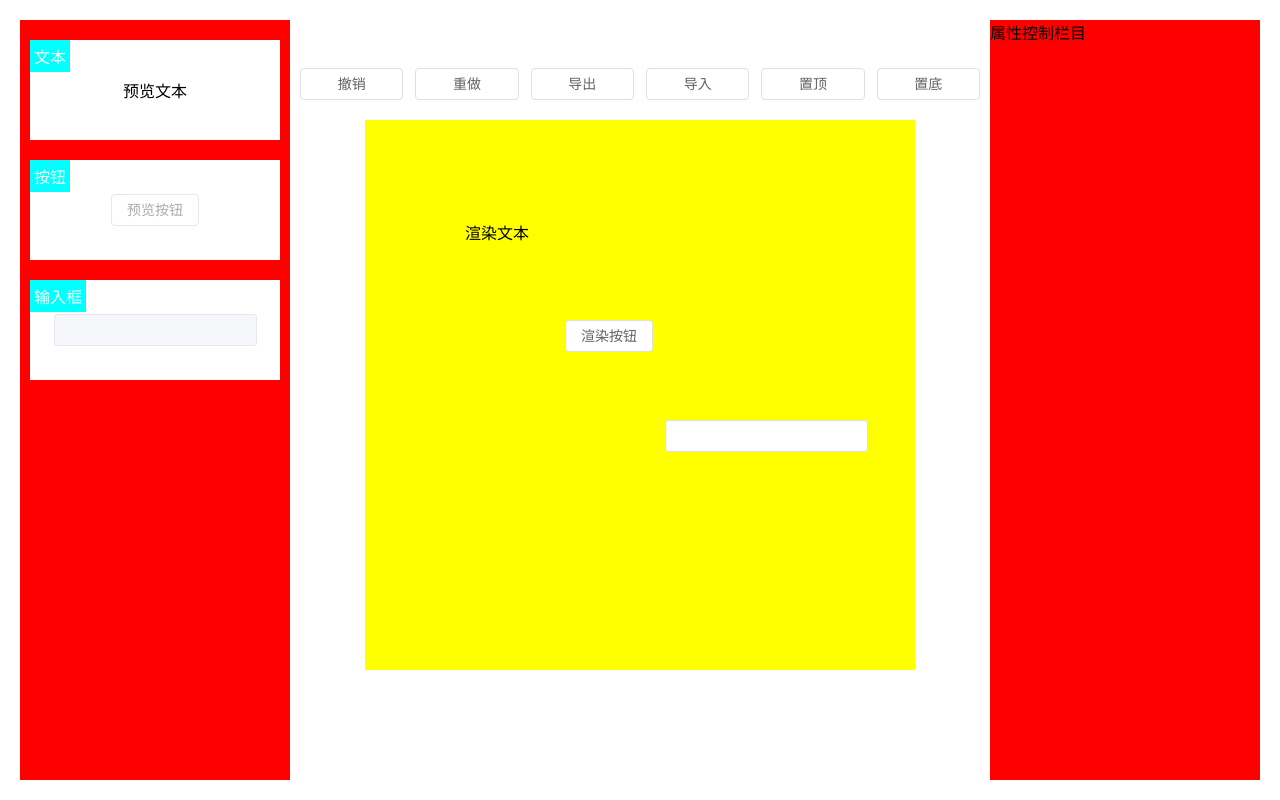
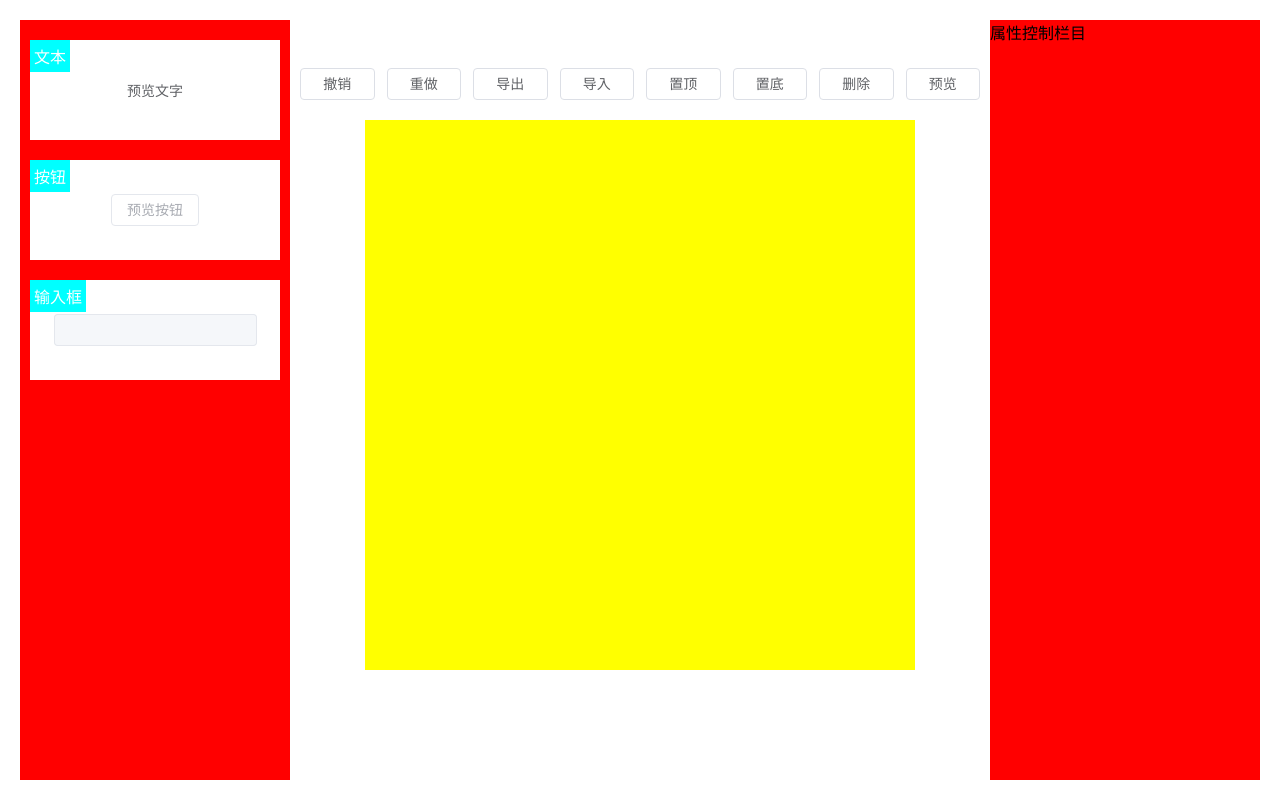
Before and after one commit to pluto723/ldcp_project, a Vue app: page / in a window 1280 px wide. Built offline with nearby package versions, Linux system fonts and the light colour scheme.

Commit message:
组件删除功能，页面预览功能

```diff
--- a/src/App.vue
+++ b/src/App.vue
@@ -7,7 +7,7 @@
 
 <script>
 import data from './data.json'
-import {provide, ref} from "vue";
+import {provide, ref, watch} from "vue";
 //引入虚拟dom json文件
 import Editor from './package/editor'
 import {registerConfig as config} from './utils/editor-config'
@@ -19,6 +19,9 @@ export default {
     //provide依赖注入，该变量可以被所有子组件所共用
     provide('config',config)
     const state = ref(data)
+    // watch(state,(value, oldValue, onCleanup)=>{
+    //   console.log(value)
+    // })
     return {
       state
     }
--- a/src/data.json
+++ b/src/data.json
@@ -4,8 +4,5 @@
     "height": 550
   },
   "blocks": [
-    {"top": 100,"left": 100,"zIndex": 1,"key": "text"},
-    {"top": 200,"left": 200,"zIndex": 1,"key": "button"},
-    {"top": 300,"left": 300,"zIndex": 1,"key": "input"}
   ]
 }
--- a/src/js/btnCommand.js
+++ b/src/js/btnCommand.js
@@ -16,6 +16,7 @@ export function btnCommand(data,focusData){
         state.commandArray.push(command)
         state.commands[command.name] = ()=>{
             const {redo,undo} = command.execute()
+            //执行命令
             redo()
             if (!command.pushQueue){
                 return
@@ -59,7 +60,6 @@ export function btnCommand(data,focusData){
                     //找到上一步操作
                     let item = state.queue[state.current]
                     if (item){
-                        console.log(item.undo)
                         item.undo && item.undo()
                         state.current--
                     }
@@ -91,11 +91,11 @@ export function btnCommand(data,focusData){
             //闭包
             return {
                 redo(){
-                    //撤销
+                    //重做
                     data.value = {...data.value,blocks:after}
                 },
                 undo(){
-                    //重做
+                    //撤销
                     data.value = {...data.value,blocks:before}
                 }
             }
@@ -121,11 +121,11 @@ export function btnCommand(data,focusData){
             })()
             return{
                 redo(){
-                    //撤销
+                    //重做
                     data.value = {...data.value,blocks:after}
                 },
                 undo(){
-                    //重做
+                    //撤销
                     data.value = {...data.value,blocks:before}
                 }
             }
@@ -156,11 +156,30 @@ export function btnCommand(data,focusData){
             })()
             return{
                 redo(){
-                    //撤销
+                    //重做
                     data.value = {...data.value,blocks:after}
                 },
                 undo(){
+                    //撤销
+                    data.value = {...data.value,blocks:before}
+                }
+            }
+        }
+    });
+    //删除函数
+    registry({
+        name:'delete',
+        pushQueue:true,
+        execute(){
+            let before = JSON.parse(JSON.stringify(data.value.blocks))
+            let after = focusData.value.unfocused.filter(val => val.key)
+            return{
+                redo(){
                     //重做
+                    data.value ={...data.value,blocks:after}
+                },
+                undo(){
+                    //撤销
                     data.value = {...data.value,blocks:before}
                 }
             }
--- a/src/js/focus.js
+++ b/src/js/focus.js
@@ -1,6 +1,6 @@
 import {computed, ref} from "vue";
 
-export function focus(data,callback){
+export function focus(data,preview,callback){
     //画布上组件选中功能
     //表示最后一个被选中的元素
     const selectIndex = ref(-1)
@@ -10,6 +10,7 @@ export function focus(data,callback){
         })
     }
     const blockMouseDown = (e,block,index)=>{
+        if(preview.value) return
         e.preventDefault()
         e.stopPropagation()
         //当按下shift时实现多选
@@ -37,7 +38,8 @@ export function focus(data,callback){
         data.value.blocks.forEach(block=>{
             if(block.focus){
                 focus.push(block)
-            }else {
+            }
+            if(!block.focus){
                 unfocused.push(block)
             }
         })
@@ -45,6 +47,7 @@ export function focus(data,callback){
     })
     //点击容器时清空所有的焦点
     const containerMouseDown = ()=>{
+        if(preview.value) return
         clearBlockFocus()
         selectIndex.value = -1
     }
@@ -52,6 +55,7 @@ export function focus(data,callback){
         blockMouseDown,
         focusData,
         containerMouseDown,
-        selectLastBlock
+        selectLastBlock,
+        clearBlockFocus
     }
 }
--- a/src/package/editor.jsx
+++ b/src/package/editor.jsx
@@ -17,6 +17,8 @@ export default defineComponent({
     },
     emits:['update:modelValue'],
     setup(props,ctx){
+        //预览模式标识
+        const preview = ref(false)
         //computed解构props
         const data = computed({
             get(){
@@ -38,7 +40,7 @@ export default defineComponent({
         //物料区拖拽功能函数
         const {dragstart,dragend} = drag(containerRef,data)
         //画布多选功能函数
-        const {blockMouseDown, containerMouseDown,focusData,selectLastBlock} = focus(data,(e)=>{
+        const {blockMouseDown, containerMouseDown,focusData,selectLastBlock,clearBlockFocus} = focus(data,preview,(e)=>{
             mousedown(e)
         })
         //画布组件多选拖拽功能
@@ -68,7 +70,17 @@ export default defineComponent({
                 }},
             {label:'置顶',handler:()=>state.commands.placeTop()},
             {label:'置底',handler:()=>state.commands.placeBottom()},
+            {label:'删除',handler:()=>state.commands.delete()},
+            {label:'预览',handler:()=>{
+                preview.value = !preview.value
+                    clearBlockFocus()
+            }},
         ]
+        //组件右键菜单
+        const onContextMenuBlock = (e,block)=>{
+            //关闭默认菜单
+            e.preventDefault()
+        }
         return ()=> <div class="editor">
             <div class="editor-left">
                 {/*将componentList中的组件渲染至左侧物料区*/}
@@ -104,7 +116,10 @@ export default defineComponent({
                                 <EditorBlock
                                     class={block.focus ? 'editor-block-focus':''}
                                     block={block}
-                                    onMousedown={(e)=>blockMouseDown(e,block,index)}
+                                    onMousedown={(e)=>{
+                                        blockMouseDown(e,block,index)
+                                    }}
+                                    onContextmenu={(e)=>{onContextMenuBlock(e,block)}}
                                 ></EditorBlock>
                                 )))
                         }
--- a/src/utils/editor-config.jsx
+++ b/src/utils/editor-config.jsx
@@ -1,6 +1,6 @@
 //在列表区显示所有的组件
 //虚拟dom的key对应生成相应的组件
-import {ElButton,ElInput} from 'element-plus'
+import {ElButton,ElInput,ElText} from 'element-plus'
 function createEditorConfig(){
     //list用于渲染左边物料区的组件
     const componentList = []
@@ -19,8 +19,8 @@ function createEditorConfig(){
 export let registerConfig = createEditorConfig()
 registerConfig.register({
     label:'文本',
-    preview:()=>'预览文本',
-    render:()=>'渲染文本',
+    preview:()=><ElText>预览文字</ElText>,
+    render:()=><ElText>渲染文字</ElText>,
     key:'text'
 })
 registerConfig.register({
```
